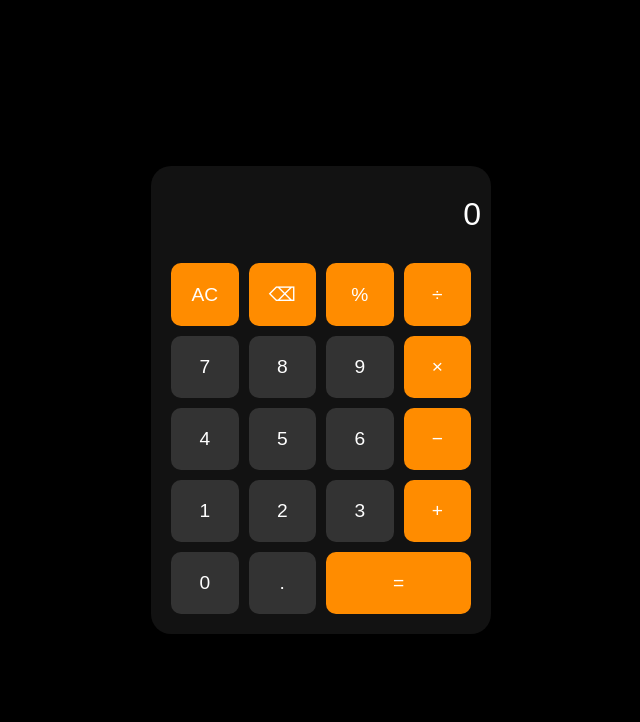
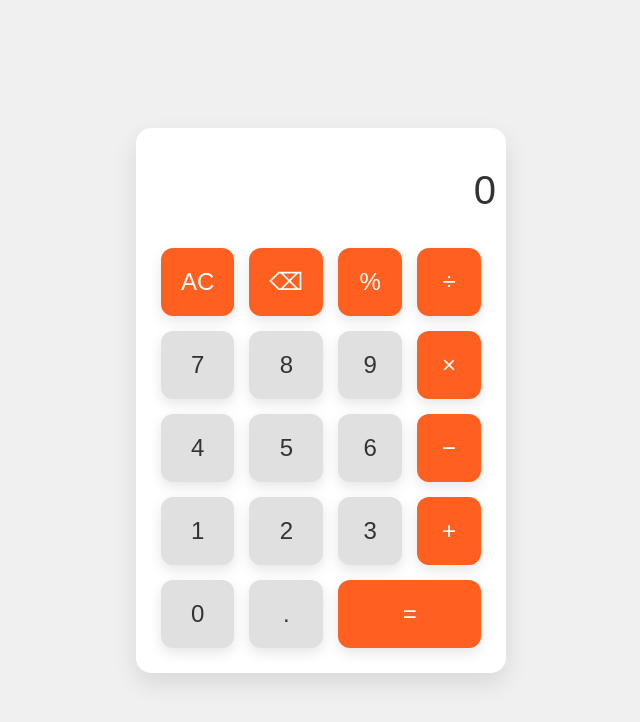
Before and after one commit to manishbarui/simple-responsive.calculator.github.io, a plain HTML site: page index.html in a window 1280 px wide. Shown: the whole page, without its empty margins (319-959 px from the left). Drawn offline with Linux system fonts and the light colour scheme.

Commit message:
Update styles.css

```diff
--- a/styles.css
+++ b/styles.css
@@ -1,8 +1,8 @@
 /* styles.css */
 body {
-  font-family: Arial, sans-serif;
-  background-color: #000;
-  color: #fff;
+  font-family: 'Roboto', sans-serif;
+  background-color: #f0f0f0;
+  color: #333;
   display: flex;
   justify-content: center;
   align-items: center;
@@ -11,11 +11,11 @@ body {
 }
 
 .calculator {
-  width: 300px;
-  background-color: #121212;
-  border-radius: 20px;
-  padding: 20px;
-  box-shadow: 0 10px 20px rgba(0, 0, 0, 0.5);
+  width: 320px;
+  background-color: #fff;
+  border-radius: 15px;
+  padding: 25px;
+  box-shadow: 0 10px 25px rgba(0, 0, 0, 0.1);
 }
 
 .display {
@@ -27,38 +27,51 @@ body {
   width: 100%;
   background: none;
   border: none;
-  color: #fff;
-  font-size: 2rem;
-  padding: 10px;
+  color: #333;
+  font-size: 2.5rem;
+  padding: 15px;
   text-align: right;
 }
 
 .buttons {
   display: grid;
   grid-template-columns: repeat(4, 1fr);
-  gap: 10px;
+  gap: 15px;
 }
 
 button {
-  background-color: #333;
-  color: #fff;
-  font-size: 1.2rem;
+  background-color: #e0e0e0;
+  color: #333;
+  font-size: 1.5rem;
   border: none;
-  border-radius: 10px;
+  border-radius: 12px;
   padding: 20px;
   cursor: pointer;
   text-align: center;
+  box-shadow: 0 5px 13px rgba(0, 0, 0, 0.1);
+  transition: background-color 0.3s ease, box-shadow 0.3s ease;
 }
 
 button.operator {
-  background-color: #ff8c00;
+  background-color: #FF5F1F;
+  color: #fff;
 }
 
 button.equals {
-  background-color: #ff8c00;
+  background-color: #FF5F1F;
+  color: #fff;
   grid-column: span 2;
 }
 
 button:active {
-  background-color: #666;
+  background-color: #d4d4d4;
 }
+
+button:active.operator,
+button:active.equals {
+  background-color:#e64a19;
+}
+
+button:hover {
+  box-shadow: 0 8px 15px rgba(0, 0, 0, 0.2);
+}
```
